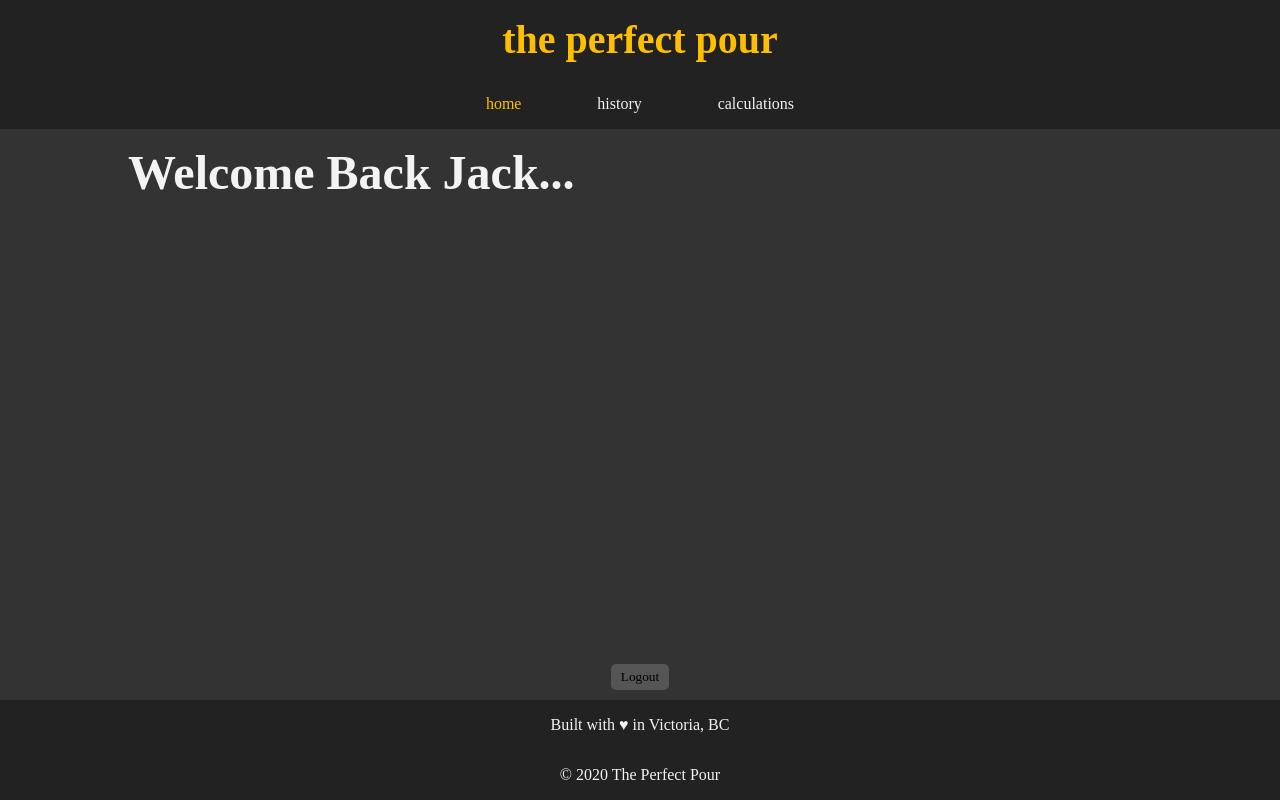
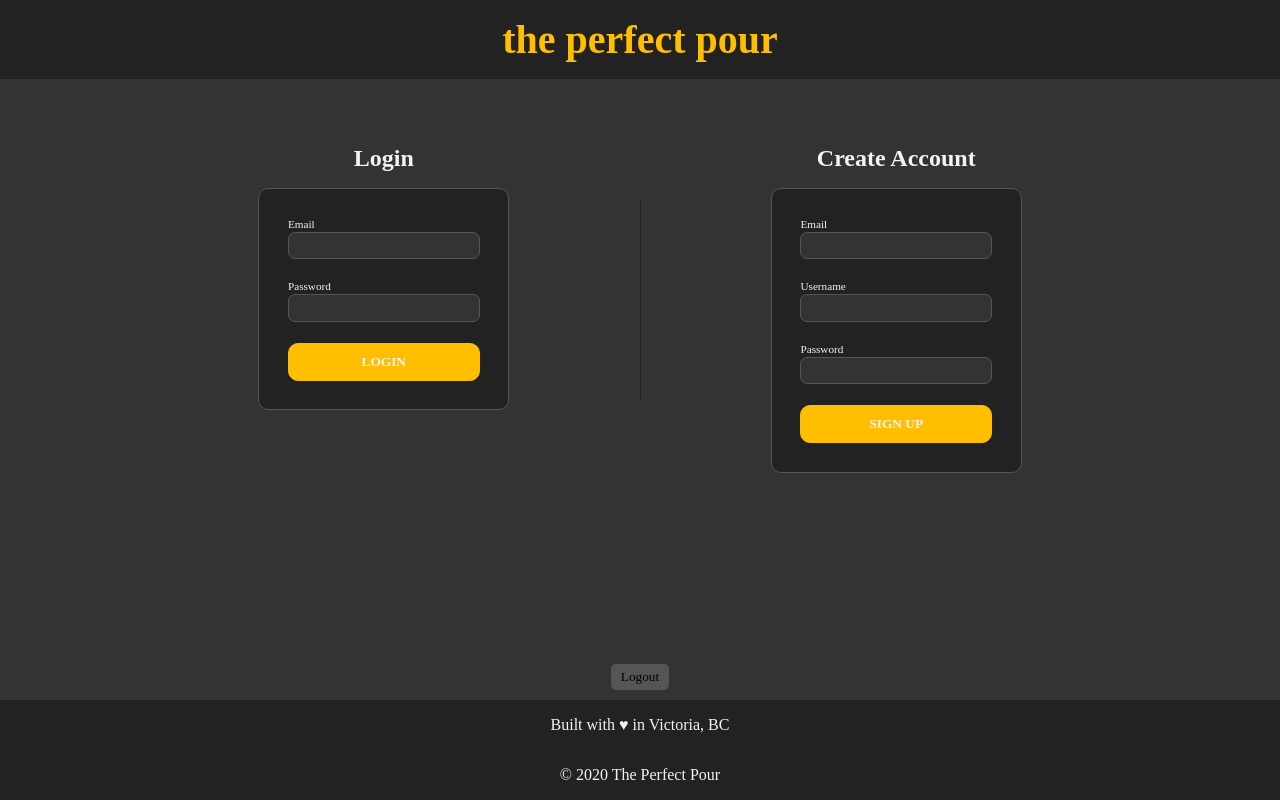
Before and after one commit to JackPlayer/ThePerfectPour, a React (Create React App) app in the folder frontend/perfect-pour/: page /login in a window 1280 px wide. Before the commit this address led to /home. Built offline with nearby package versions, Linux system fonts and the light colour scheme.

Commit message:
Implemented placehodler login logout functionality

```diff
--- a/frontend/perfect-pour/src/App.js
+++ b/frontend/perfect-pour/src/App.js
@@ -13,6 +13,9 @@ function App() {
       <Router >
         <div className="app">
           <Switch>
+            <Route path="/login">
+              <LoginRegister />
+            </Route>
             <Route path="/home">
               <Home active="home" navList={navList} />
             </Route>
--- a/frontend/perfect-pour/src/components/LoginRegister.js
+++ b/frontend/perfect-pour/src/components/LoginRegister.js
@@ -1,13 +1,18 @@
 import React from 'react'
 import Page from './reusable/Page'
+import { useHistory } from 'react-router-dom'
 
 const LoginRegister = () => {
+  const history = useHistory()
+  const handleLogin = () => {
+    history.push('/home')
+  }
 
   const renderLogin = () => {
     return (
       <div id="login">
         <h2>Login</h2>
-        <form id="login-form">
+        <form id="login-form" onSubmit={() => handleLogin()}>
           <div className="form-field">
             <label>Email</label>
             <input type="email"></input>
--- a/frontend/perfect-pour/src/components/reusable/Page.js
+++ b/frontend/perfect-pour/src/components/reusable/Page.js
@@ -1,10 +1,16 @@
 import React from 'react'
 import PropTypes from 'prop-types'
+import { useHistory } from 'react-router-dom'
 
 import Header from './Header'
 import Footer from './Footer'
 
 const Page = ({navList, pageTitle, children, active}) => {
+  const history = useHistory()
+
+  const handleLogout = () => {
+    history.push('/login')
+  }
   return (
     <>
       <Header active={active} navList={navList}/>
@@ -15,7 +21,7 @@ const Page = ({navList, pageTitle, children, active}) => {
         </div>
       </div>
       <div id="logout">
-        <button className='btn-secondary'>Logout</button>
+        <button className='btn-secondary' onClick={() => handleLogout()}>Logout</button>
       </div>
       <Footer />
     </>
```
